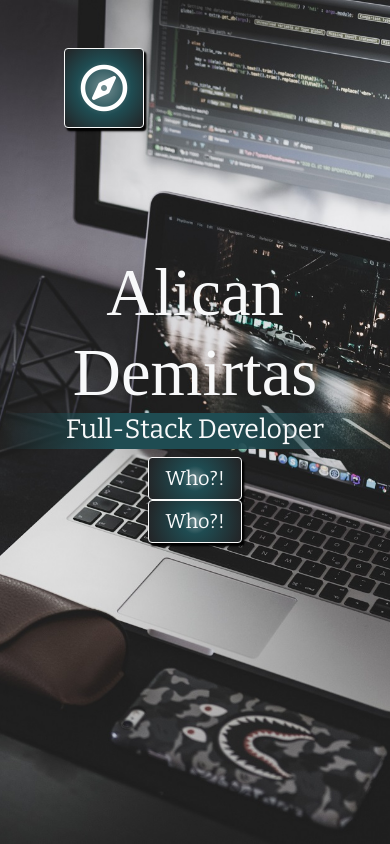
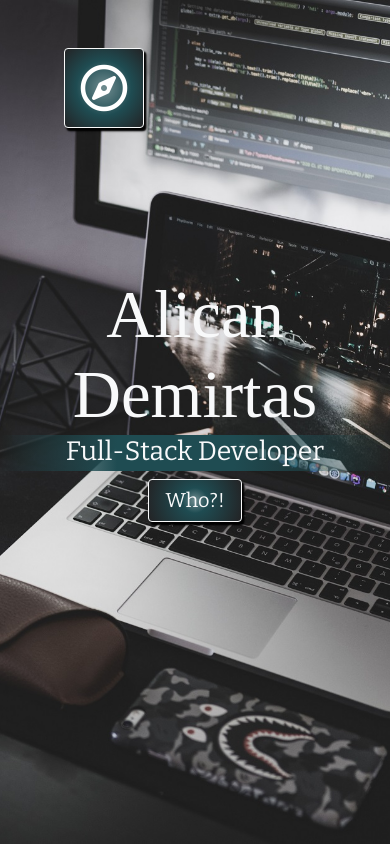
Before and after one commit to 4c3x5u/portfolio_landing-page, a React (Create React App) app: page / in a window 390 px wide. Shown: the top 844 px of the page. Built offline with nearby package versions, Linux system fonts and the light colour scheme; a web font is replaced by a local one.

Commit message:
"Who?!" button updated.

```diff
--- a/src/Components/Head/Who/Who.jsx
+++ b/src/Components/Head/Who/Who.jsx
@@ -6,23 +6,14 @@ const Who = () => {
     animatedInner.current.classList.add('animated', 'fadeInUp', 'delay-1s');
   }, []);
   return (
-    <>
+    <div ref={animatedInner} className="InnerAboutAnimation">
       <a
-        className={'AboutButton animated btn btn-outline-light py-2 px-3'
-                   + ' d-sm-none'}
+        className="AboutButton animated btn btn-outline-light py-2 px-3"
         href="#About"
       >
         <span className="Text h3">Who?!</span>
       </a>
-      <div ref={animatedInner} className="InnerAboutAnimation">
-        <a
-          className="AboutButton animated btn btn-outline-light py-2 px-3"
-          href="#About"
-        >
-          <span className="Text h3">Who?!</span>
-        </a>
-      </div>
-    </>
+    </div>
   );
 };
 
```
